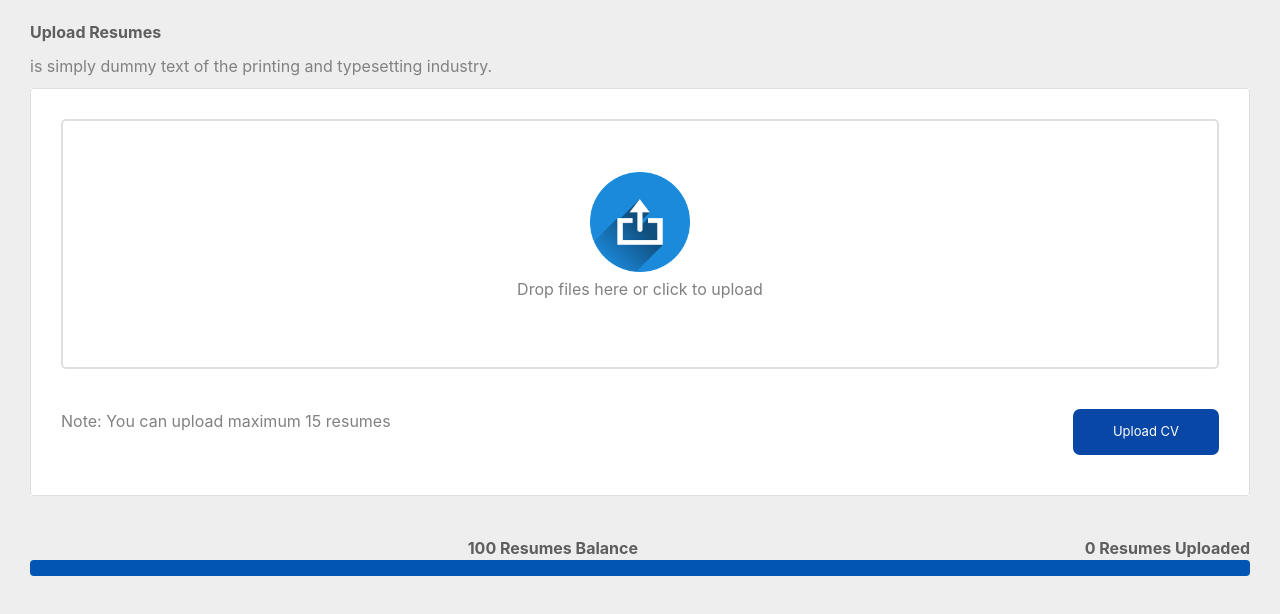
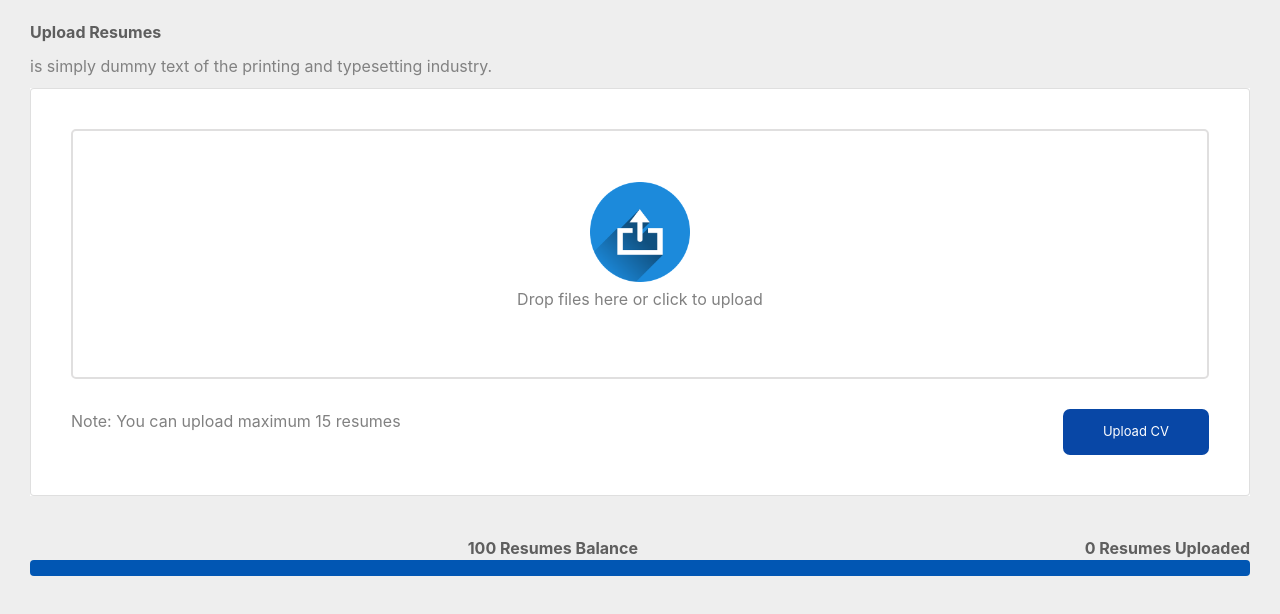
Before and after one commit to QaysTrad/elevatus-assinmenet, a React (Create React App) app: page /upload in a window 1280 px wide. Shown: the top 614 px of the page. Built offline with nearby package versions, Linux system fonts and the light colour scheme.

Commit message:
make some changes on upload page and add photo

```diff
--- a/src/Style/Container/_Upload.scss
+++ b/src/Style/Container/_Upload.scss
@@ -17,14 +17,14 @@
         background: #fff;
 
         .card {
-            padding: 0 30px;
+            padding: 0 40px;
 
             .drop-content {
                 display: flex;
                 flex-direction: column;
                 justify-content: center;
                 align-items: center;
-                margin: 30px 0 ;
+                margin: 40px 0 20px;
 
                 .form-upload {
                     border: 2px solid #e0dfdf;
@@ -101,3 +101,7 @@
         background: #0c5dd6;
     }
 }
+
+.flex {
+    display: flex;
+}
```
Also changed, not shown: src/Assets/Images/35295307.jpeg (added).
